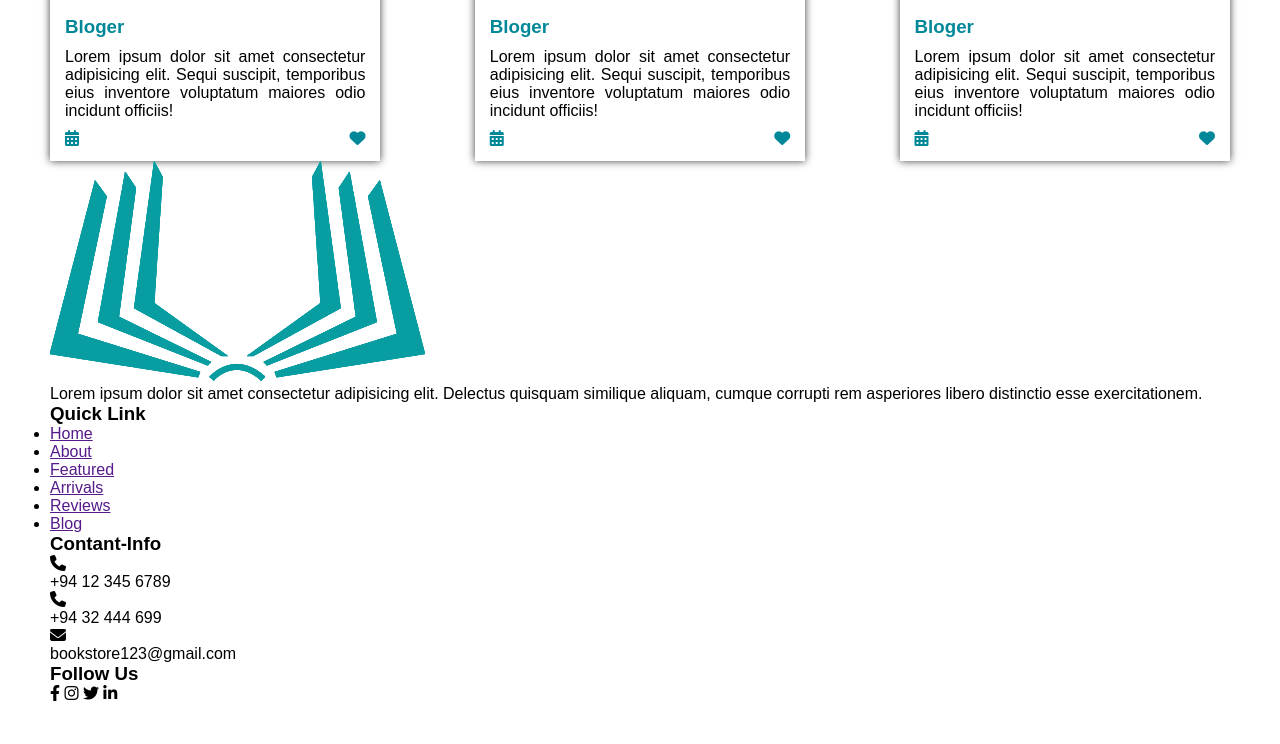
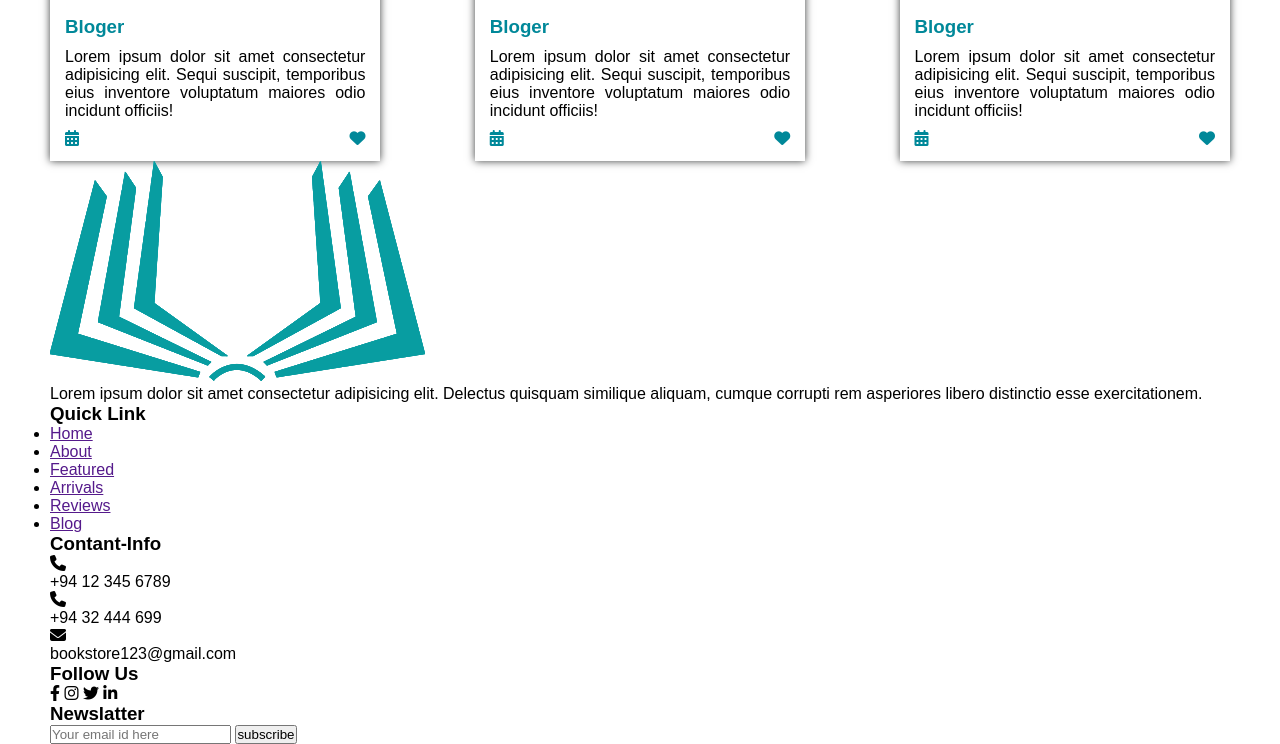
Before and after one commit to BushraKhateeb/bookStore, a plain HTML site: page index.html in a window 1280 px wide. Shown: the part 2291-3035 px from the top of the page. Before the commit the page ends 2994 px from the top, so only its background shows below. Drawn offline with Linux system fonts and the light colour scheme.

Commit message:
last section in footer is done

```diff
--- a/index.html
+++ b/index.html
@@ -198,7 +198,13 @@
               <i class="fa-brands fa-linkedin-in"></i>
             </div>
           </div>
-          <div class="sub-footer"></div>
+          <div class="sub-footer">
+            <div class="nesslatter">
+              <h3>Newslatter</h3>
+              <input type="email" placeholder="Your email id here"/>
+              <button>subscribe</button>
+            </div>
+          </div>
         </div>
         <div class="copy-right"></div>
       </div>
```
